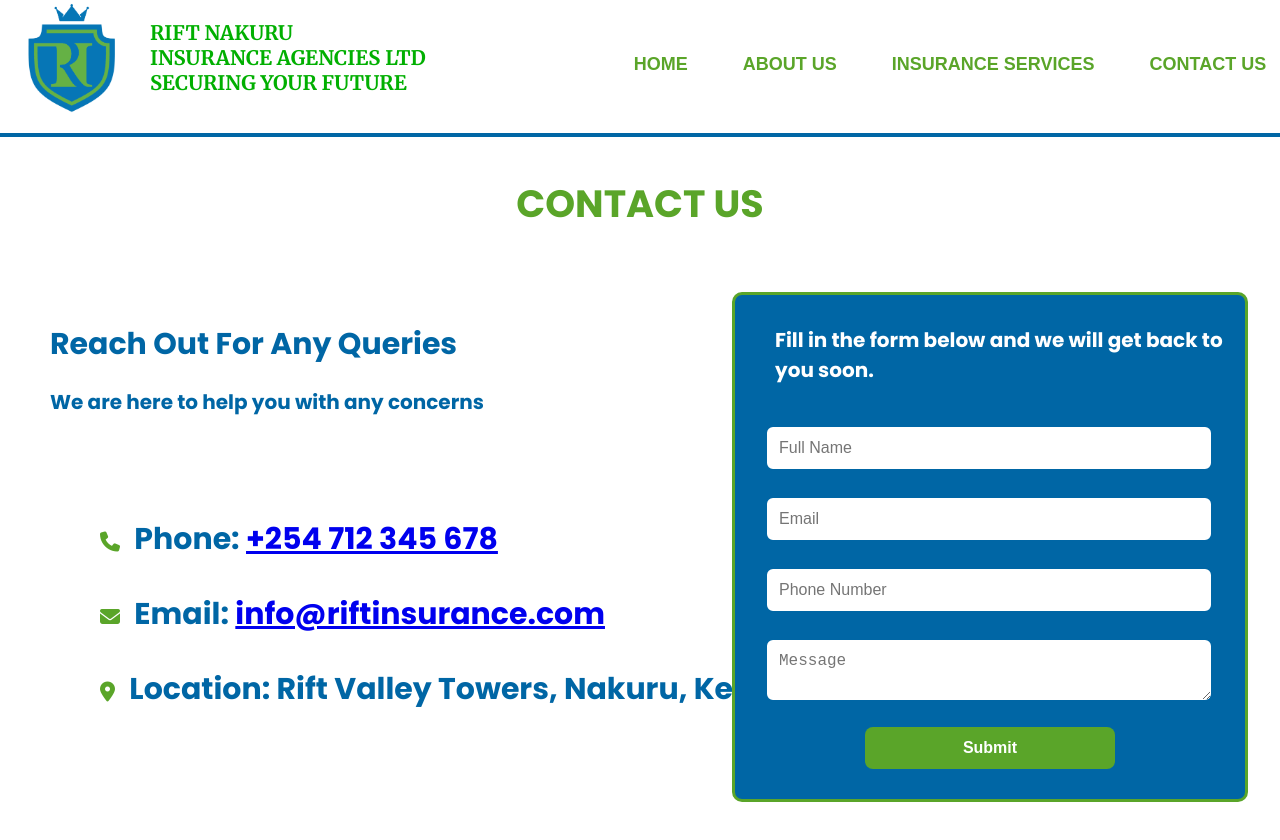
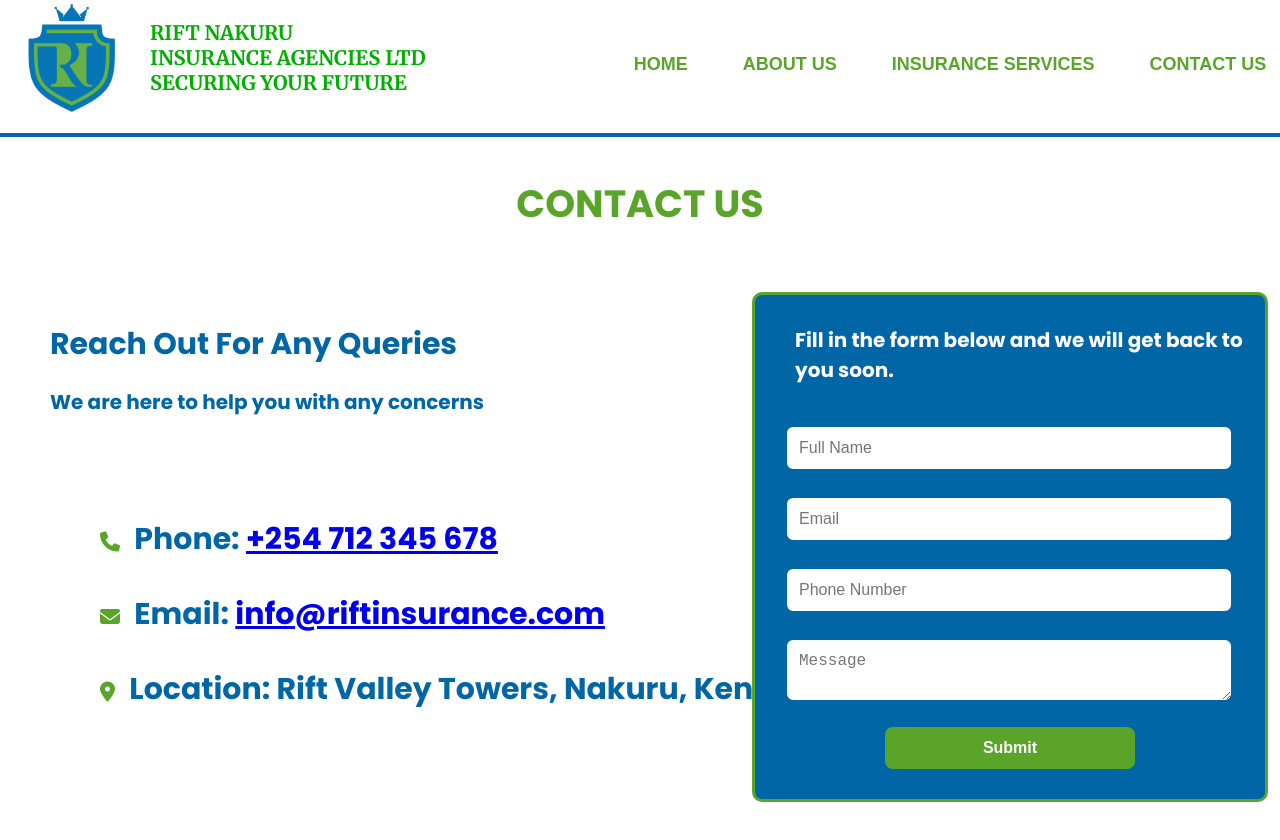
Before and after one commit to Eshhaa11/Rift-Ins, a React (Create React App) app: page /contact in a window 1280 px wide. Shown: the top 840 px of the page. Built offline with nearby package versions, Linux system fonts and the light colour scheme; a web font is replaced by a local one.

Commit message:
refactor: adjust right position in Contact.css for improved layout

```diff
--- a/src/pages/Contact.css
+++ b/src/pages/Contact.css
@@ -41,7 +41,7 @@
     background: rgb(0, 102, 165);
     position: relative;
     top: -350px;
-    right: -350px;
+    right: -370px;
     border-radius: 10px;
     border: 3px solid rgb(90, 165, 41);
 }
```
